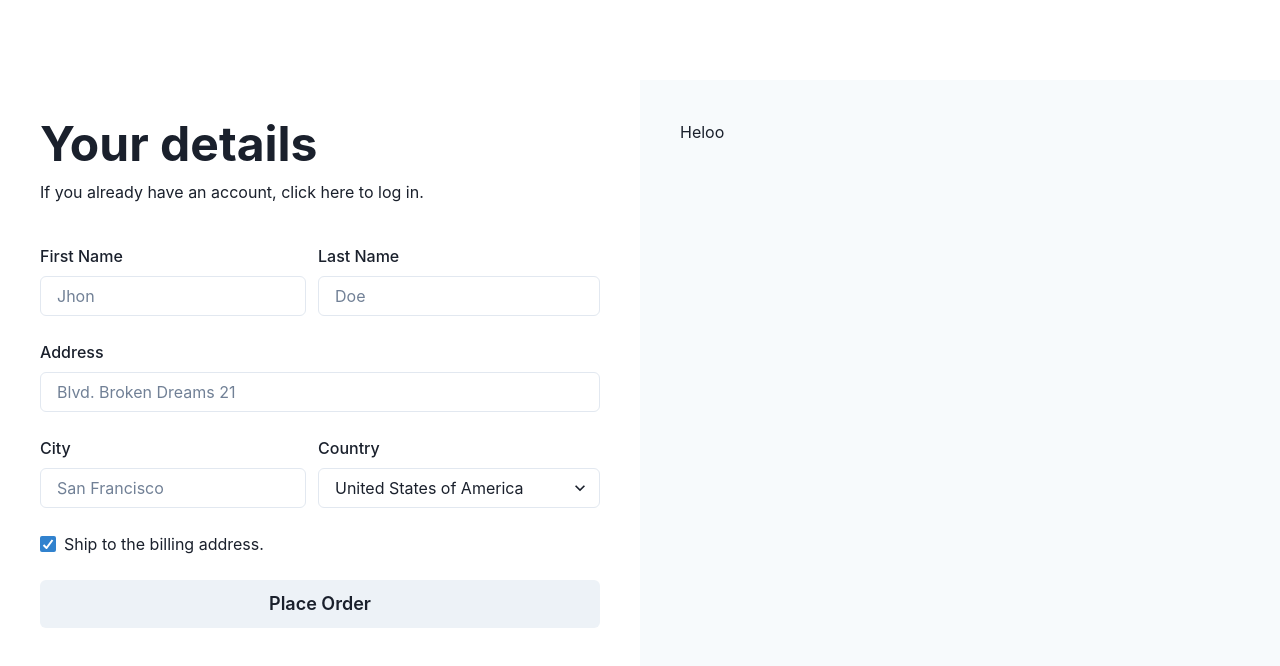
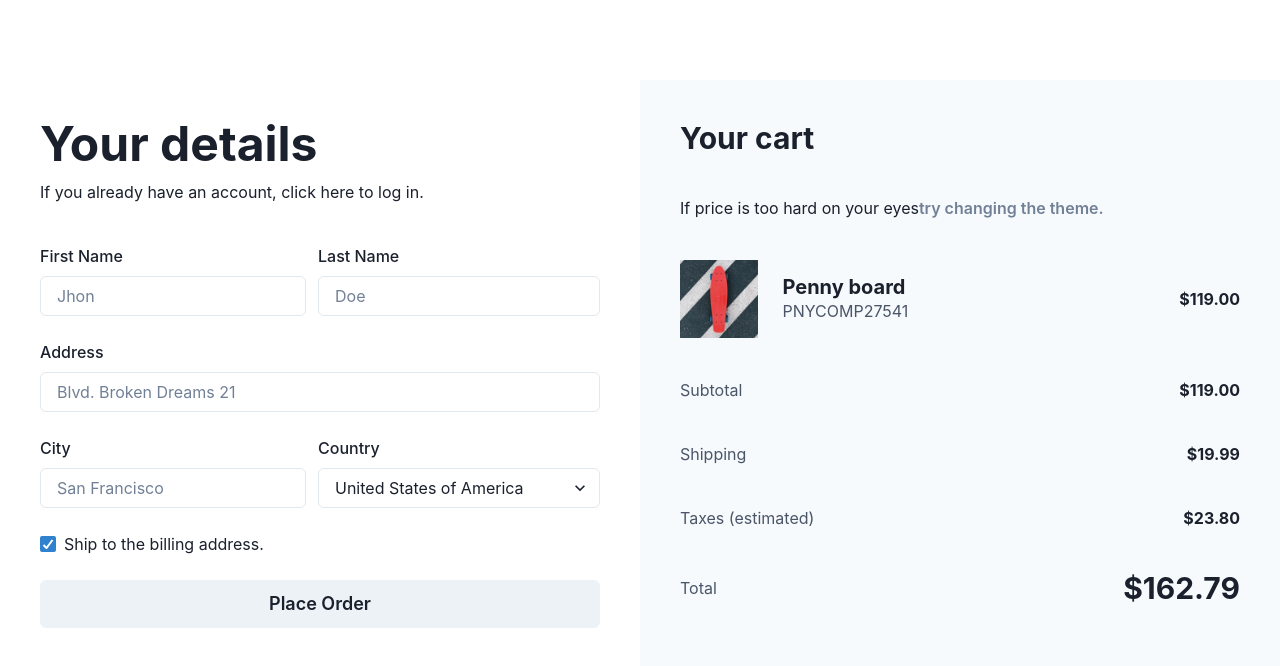
Before and after one commit to alifakbar111/my-app-chakra, a Next.js app: page / in a window 1280 px wide. Shown: the top 666 px of the page. Built offline with nearby package versions, Linux system fonts and the light colour scheme.

Commit message:
feat: cart component

```diff
--- a/src/sections/cart.tsx
+++ b/src/sections/cart.tsx
@@ -1,4 +1,13 @@
-import { VStack } from '@chakra-ui/react';
+import {
+  Heading,
+  VStack,
+  Text,
+  Button,
+  HStack,
+  AspectRatio,
+  Image,
+  Stack,
+} from '@chakra-ui/react';
 
 const Cart = () => {
   return (
@@ -10,7 +19,55 @@
       alignItems="flex-start"
       bg="gray.50"
     >
-      <h1>Heloo</h1>
+      <Heading size="lg">Your cart</Heading>
+      <Text>
+        If price is too hard on your eyes
+        <Button variant="link"> try changing the theme.</Button>
+      </Text>
+      <HStack spacing={6} alignItems="center" w="full">
+        <AspectRatio ratio={1} w={24}>
+          <Image src="/images/skateboard.jpg" alt="Skateboard" />
+        </AspectRatio>
+        <Stack
+          spacing={0}
+          w="full"
+          direction="row"
+          justifyContent="space-between"
+          alignItems="center"
+        >
+          <VStack w="full" spacing={0} alignItems="flex-start">
+            <Heading size="md">Penny board</Heading>
+            <Text color="gray.600">PNYCOMP27541</Text>
+          </VStack>
+          <Heading size="sm" textAlign="end">
+            $119.00
+          </Heading>
+        </Stack>
+      </HStack>
+      <VStack spacing={4} alignItems="stretch" w="full">
+        <HStack justifyContent="space-between">
+          <Text color="gray.600">Subtotal</Text>
+          <Heading size="sm">$119.00</Heading>
+        </HStack>
+      </VStack>
+      <VStack spacing={4} alignItems="stretch" w="full">
+        <HStack justifyContent="space-between">
+          <Text color="gray.600">Shipping</Text>
+          <Heading size="sm">$19.99</Heading>
+        </HStack>
+      </VStack>
+      <VStack spacing={4} alignItems="stretch" w="full">
+        <HStack justifyContent="space-between">
+          <Text color="gray.600">Taxes (estimated)</Text>
+          <Heading size="sm">$23.80</Heading>
+        </HStack>
+      </VStack>
+      <VStack spacing={4} alignItems="stretch" w="full">
+        <HStack justifyContent="space-between">
+          <Text color="gray.600">Total</Text>
+          <Heading size="lg">$162.79</Heading>
+        </HStack>
+      </VStack>
     </VStack>
   );
 };
```
Also changed, not shown: public/images/skateboard.jpg (added).
